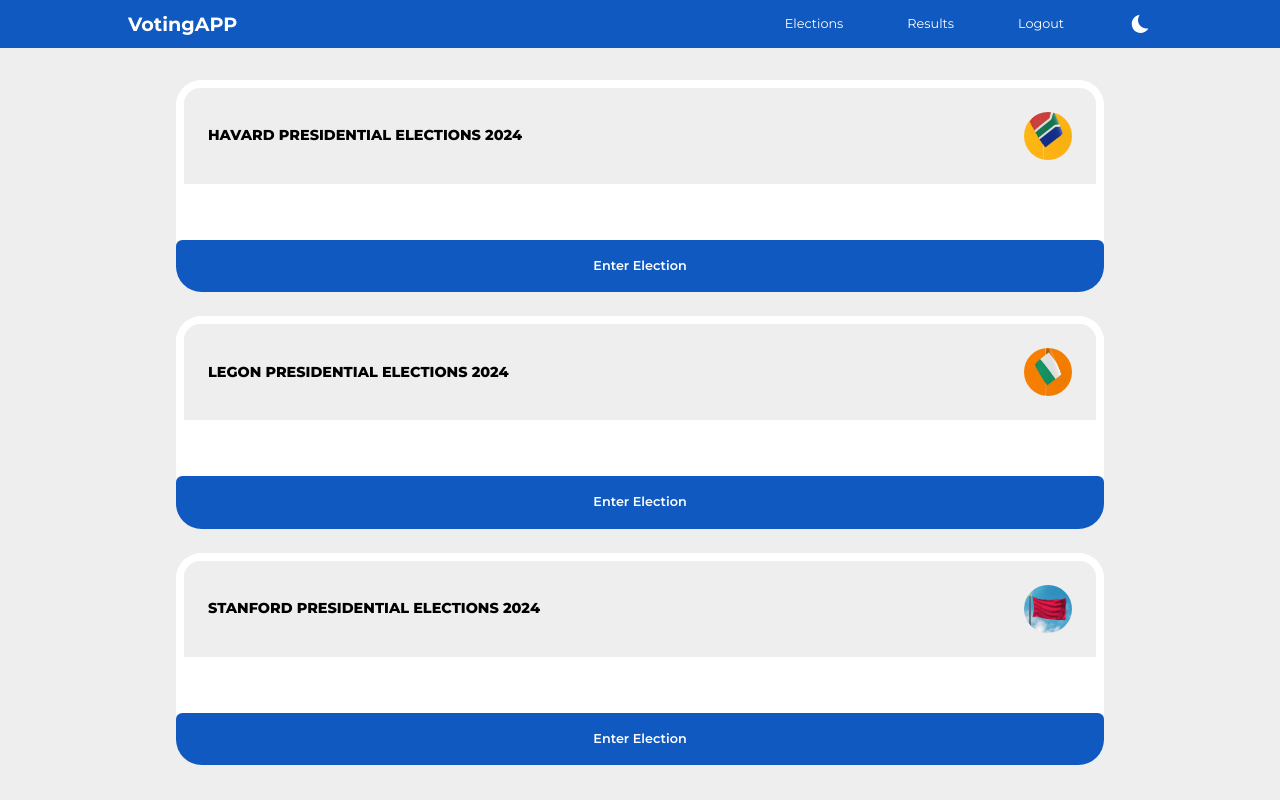
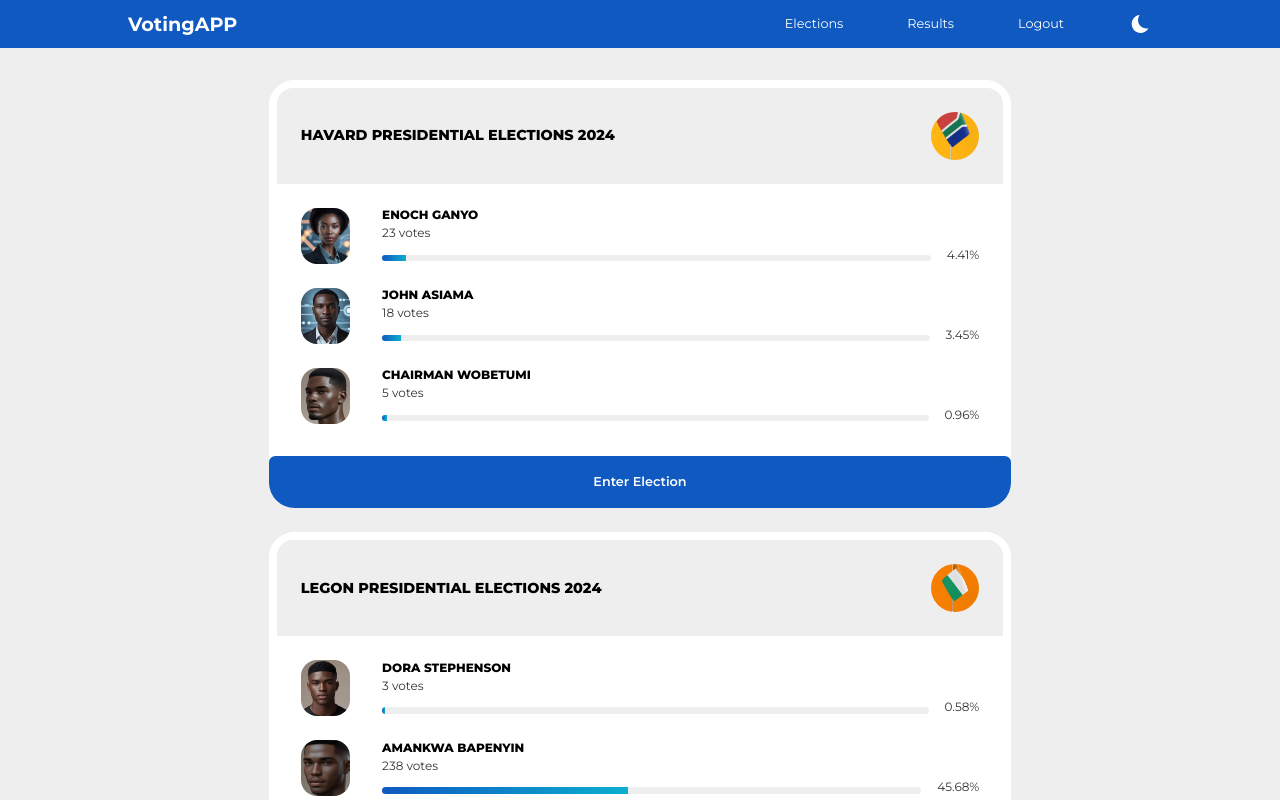
Before and after one commit to Michaels042/testvoter, a React (Create React App) app: page /results in a window 1280 px wide. Shown: the top 800 px of the page. Built offline with nearby package versions, Linux system fonts and the light colour scheme.

Commit message:
fixed a bug in ResultElection componenet

```diff
--- a/src/components/ResultElection.jsx
+++ b/src/components/ResultElection.jsx
@@ -8,7 +8,7 @@ const ResultElection = ({id, thumbnail, title}) => {
 
   // get candidates that belong to this election iteration
 const electionCandidates = candidates.filter(candidate => {
-    return candidate.election === id
+    return candidate.elections === id
 })
 
     return (
--- a/src/pages/Results.jsx
+++ b/src/pages/Results.jsx
@@ -7,7 +7,7 @@ const Results = () => {
   const [elections, setElections] = useState(dummyElections)
   return (
    <section className="results">
-    <div className="conatiner results__container">
+    <div className="container results__container">
       {
         elections.map(election => <ResultElection key={election.id} {...election} />)
       }
```
